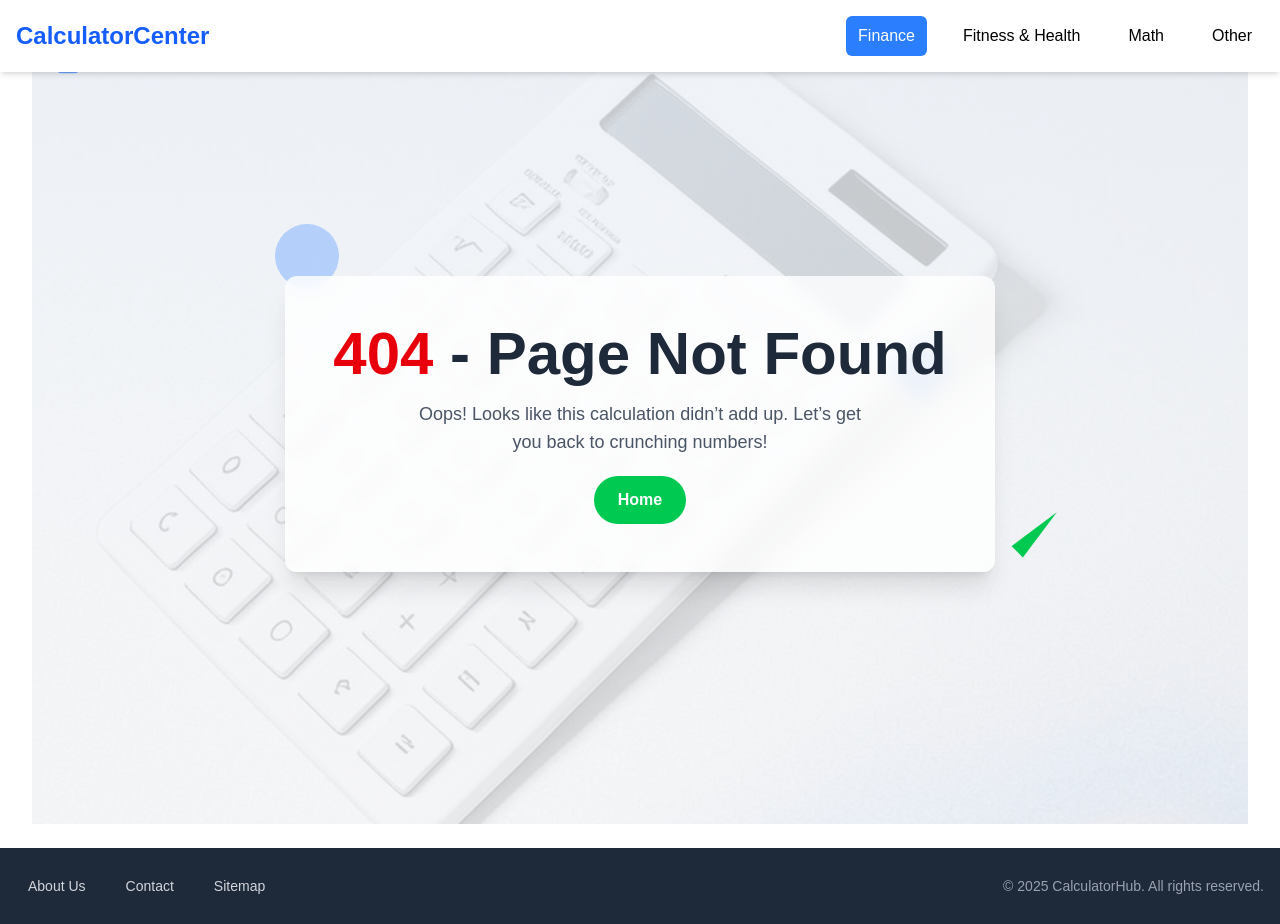
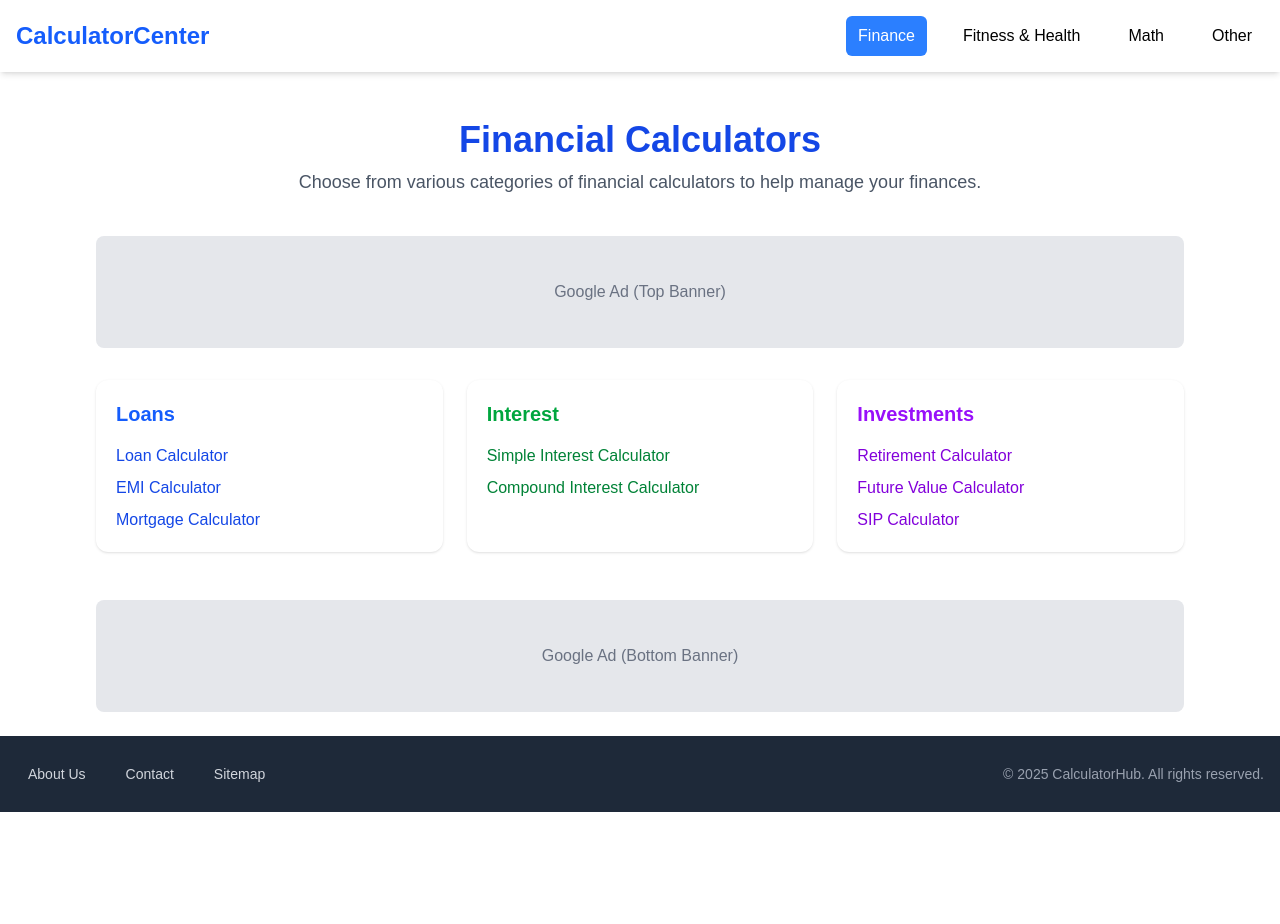
Before and after one commit to faizanhafiz/calculatorcenter, a Next.js app: page /finance in a window 1280 px wide. Before the commit this address had no page. After the commit the page ends 812 px from the top, so only its background shows below. Built offline with nearby package versions, Linux system fonts and the light colour scheme.

Commit message:
Finance page added

```diff
--- /dev/null
+++ b/app/finance/page.tsx
@@ -0,0 +1,99 @@
+export const metadata = {
+  title: 'Financial Calculators - CalculatorHub',
+  description: 'Explore categorized financial calculators including loan, interest, investment, and more at CalculatorHub.',
+  keywords: [
+    'Financial Calculator',
+    'Loan Calculator',
+    'Interest Calculator',
+    'Investment Calculator',
+    'EMI Calculator',
+    'Mortgage Calculator',
+    'Compound Interest Calculator',
+    'Retirement Calculator',
+  ],
+  openGraph: {
+    title: 'Financial Calculators - CalculatorHub',
+    description: 'Easily access a wide range of financial calculators by category.',
+    url: 'https://calculatorhub.com/finance',
+    siteName: 'CalculatorHub',
+    images: [
+      {
+        url: 'https://calculatorhub.com/og-images/finance.png',
+        width: 1200,
+        height: 630,
+        alt: 'Financial Calculators on CalculatorHub',
+      },
+    ],
+    locale: 'en_US',
+    type: 'website',
+  },
+  twitter: {
+    card: 'summary_large_image',
+    title: 'Financial Calculators - CalculatorHub',
+    description: 'Categorized calculators for loans, interest, investments, and more.',
+    images: ['https://calculatorhub.com/og-images/finance.png'],
+  },
+}
+
+
+  import Link from 'next/link'
+
+  export default function FinancialCalculatorsPage() {
+    return (
+      <main className="pt-24 px-4 md:px-8 lg:px-16 max-w-7xl mx-auto">
+        {/* Page Heading */}
+        <header className="mb-10 text-center">
+          <h1 className="text-3xl md:text-4xl font-bold text-blue-700">Financial Calculators</h1>
+          <p className="text-gray-600 mt-2 text-base md:text-lg">Choose from various categories of financial calculators to help manage your finances.</p>
+        </header>
+
+        {/* Top Google Ad Placeholder */}
+        <div className="w-full mb-8">
+          <div className="bg-gray-200 h-28 flex items-center justify-center text-gray-500 rounded-lg">
+            Google Ad (Top Banner)
+          </div>
+        </div>
+
+        {/* Calculator Categories Grid */}
+        <section className="grid grid-cols-1 sm:grid-cols-2 lg:grid-cols-3 gap-6 mb-12">
+          {/* Example Category 1 */}
+          <div className="bg-white rounded-xl shadow p-5">
+            <h3 className="text-xl font-semibold text-blue-600 mb-4">Loans</h3>
+            <ul className="space-y-2 text-blue-700">
+              <li><Link href="/finance/loan" className="hover:underline">Loan Calculator</Link></li>
+              <li><Link href="/finance/emi" className="hover:underline">EMI Calculator</Link></li>
+              <li><Link href="/finance/mortgage" className="hover:underline">Mortgage Calculator</Link></li>
+            </ul>
+          </div>
+
+          {/* Example Category 2 */}
+          <div className="bg-white rounded-xl shadow p-5">
+            <h3 className="text-xl font-semibold text-green-600 mb-4">Interest</h3>
+            <ul className="space-y-2 text-green-700">
+              <li><Link href="/finance/interest" className="hover:underline">Simple Interest Calculator</Link></li>
+              <li><Link href="/finance/compound" className="hover:underline">Compound Interest Calculator</Link></li>
+            </ul>
+          </div>
+
+          {/* Example Category 3 */}
+          <div className="bg-white rounded-xl shadow p-5">
+            <h3 className="text-xl font-semibold text-purple-600 mb-4">Investments</h3>
+            <ul className="space-y-2 text-purple-700">
+              <li><Link href="/finance/retirement" className="hover:underline">Retirement Calculator</Link></li>
+              <li><Link href="/finance/future-value" className="hover:underline">Future Value Calculator</Link></li>
+              <li><Link href="/finance/sip" className="hover:underline">SIP Calculator</Link></li>
+            </ul>
+          </div>
+
+          {/* Add more categories similarly */}
+        </section>
+
+        {/* Bottom Google Ad Placeholder */}
+        <div className="w-full mt-8">
+          <div className="bg-gray-200 h-28 flex items-center justify-center text-gray-500 rounded-lg">
+            Google Ad (Bottom Banner)
+          </div>
+        </div>
+      </main>
+    )
+  }
```
